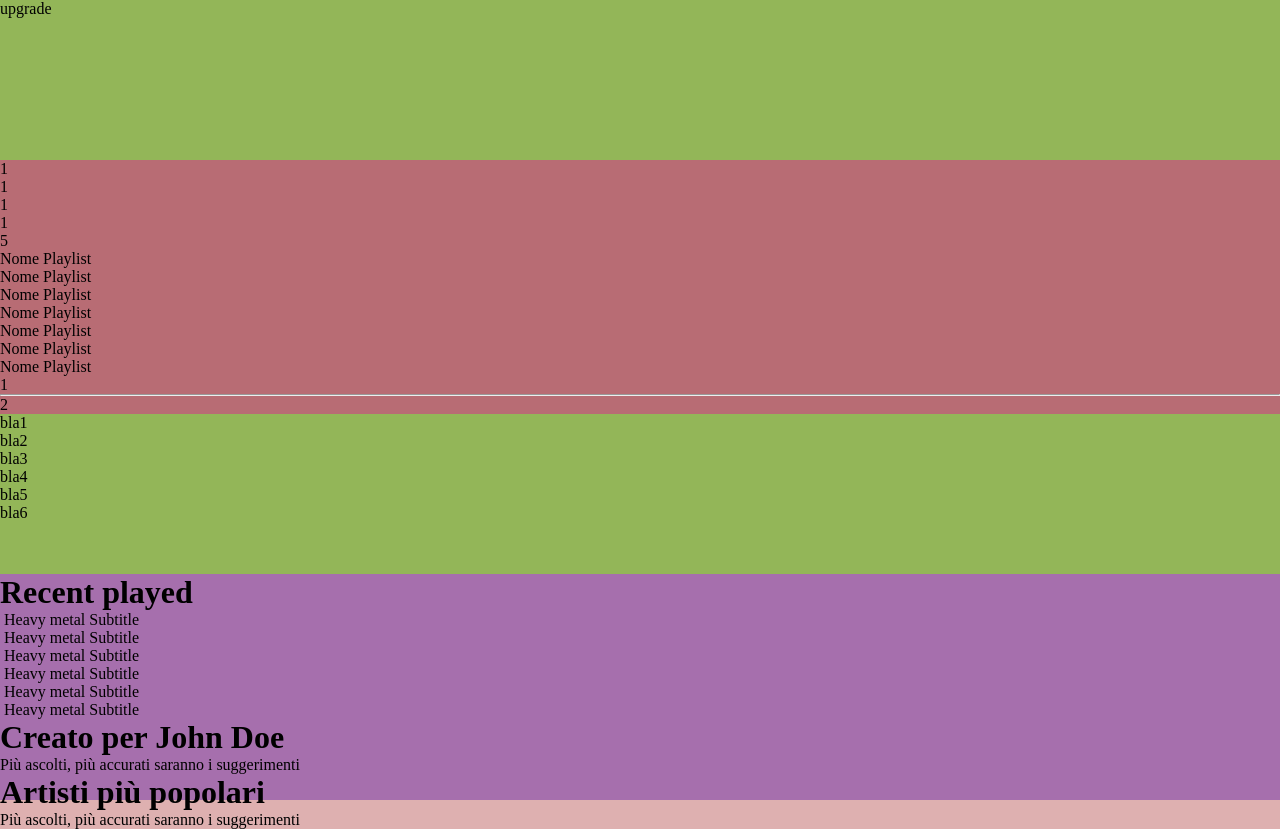
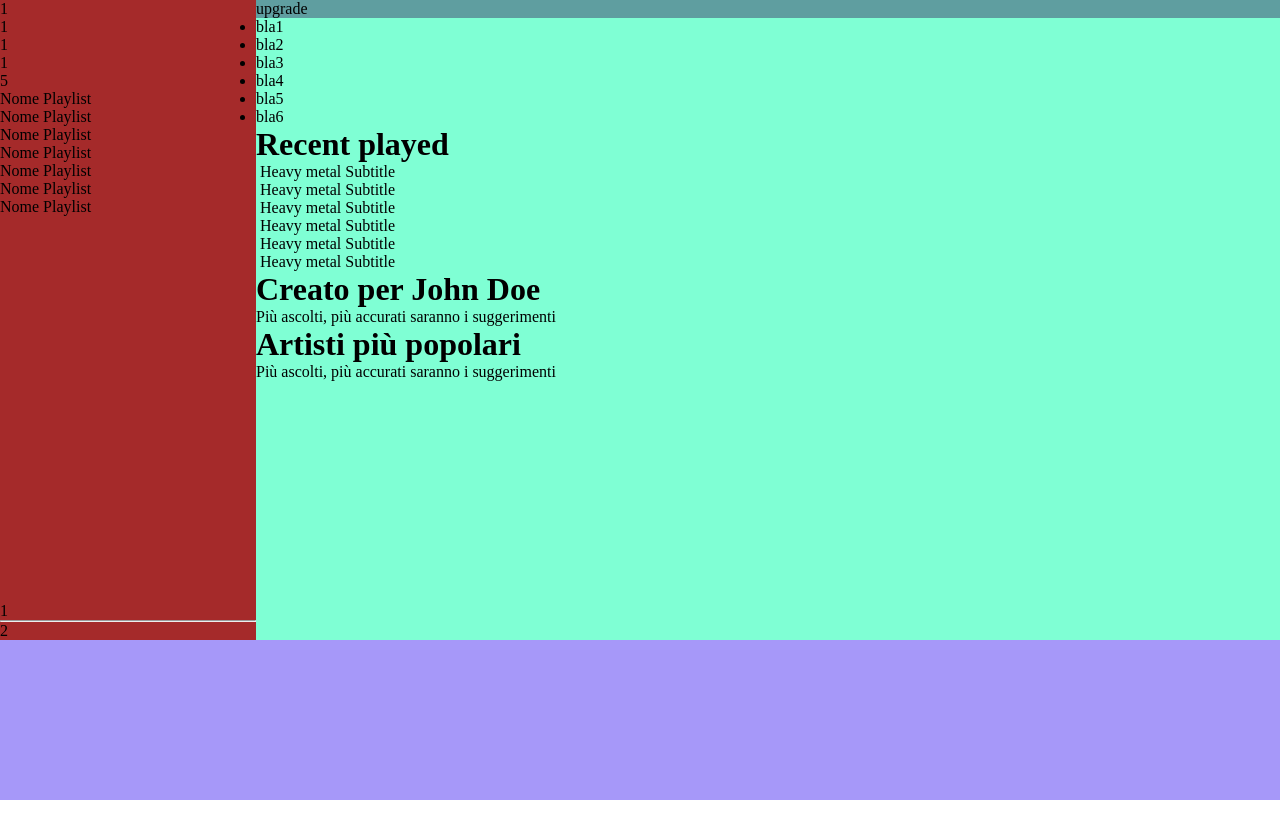
Before and after one commit to DenuccioDiego/html-css-spotifyweb, a plain HTML site: page index.html in a window 1280 px wide. After the commit the page ends 800 px from the top, so only its background shows below. Drawn offline with Linux system fonts and the light colour scheme.

Commit message:
creazione layout (forse funziona)

```diff
--- a/index.html
+++ b/index.html
@@ -14,13 +14,7 @@
 
           <div id="top_container">
 
-               <header>
 
-                    <div>
-                         upgrade
-                    </div>
-
-               </header>
 
                <nav>
 
@@ -78,6 +72,14 @@
 
 
                <div class="main_body">
+
+                    <header id="upgrade">
+
+                         <div>
+                              upgrade
+                         </div>
+
+                    </header>
 
                     <header id="nav_main_body">
 
--- a/style.css
+++ b/style.css
@@ -19,30 +19,24 @@
 }
 
 #top_container{
-
-     background-color: rgba(165, 42, 42, 0.37);
-}
-
-#inferior_container{
-     position: fixed;
-     left: 0;
-     bottom: 0%;
-     z-index:+1;
-     height: 30vh;
-     background-color: rgba(0, 255, 255, 0.383);
-}
-
-
-header{
-
-     height: 20vh;
-     background-color: rgba(128, 255, 0, 0.493);
      display: flex;
-
 }
 
 nav{
      display: flex;
      flex-direction: column;
-     background-color: rgba(210, 105, 30, 0.397);
+     justify-content: space-between;
+     width: 20%;
+     height: 80vh;
+     background-color: brown;
 }
+
+.main_body{
+     width: calc(100vw - 20%);
+     background-color: aquamarine;
+     height: 80vh;
+}
+
+#upgrade{
+     background-color: cadetblue;
+}
```
